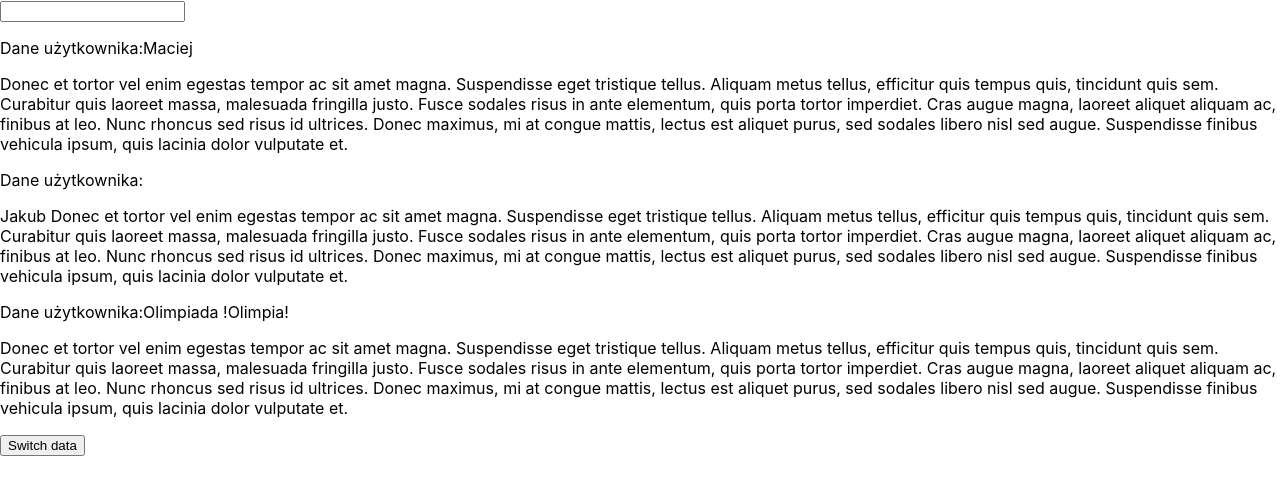
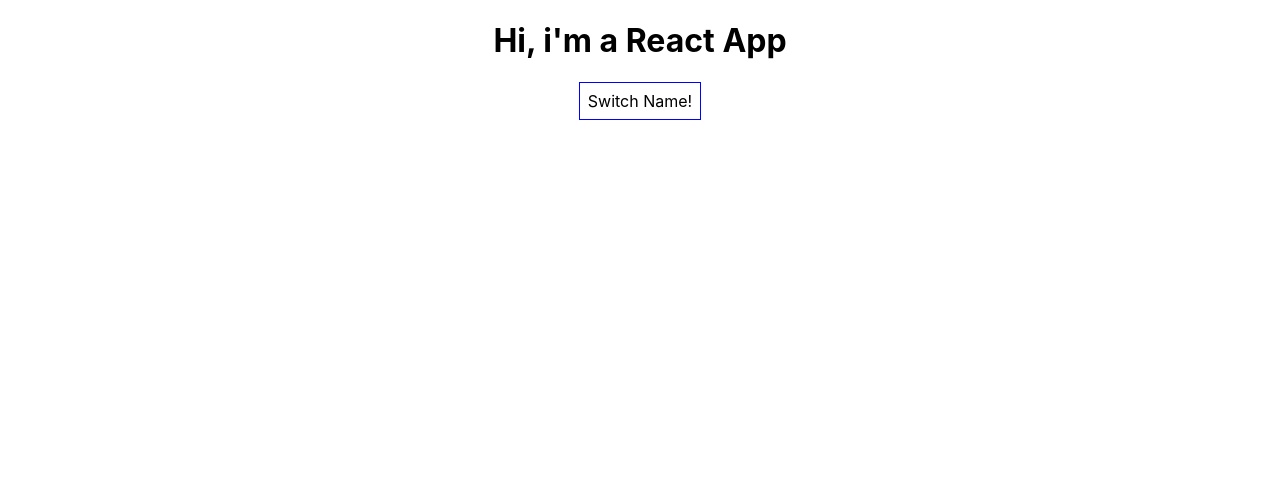
Before and after one commit to MazurMaciej/Training-React, a React (Create React App) app: page / in a window 1280 px wide. Shown: the top 494 px of the page. Built offline with nearby package versions, Linux system fonts and the light colour scheme.

Commit message:
I added expanded button, use setState and ternary operator in App.js

```diff
--- a/src/App-folder/App.js
+++ b/src/App-folder/App.js
@@ -11,7 +11,8 @@ class App extends Component {
       { name: "Miłoszo", age: 21 },
       { name: "Mikołajo", age: 32 }
     ],
-    otherState: "some new info"
+    otherState: "some new info",
+    showPersons: false,
   };
 
   switchButtonHandler = newName => {
@@ -38,18 +39,32 @@ class App extends Component {
     });
   };
 
+  toggleOnList = () => {
+    const doesShow = this.state.showPersons;
+    this.setState({showPersons: !doesShow})
+  };
+
+
   render() {
     const styleButton = {
       backgroundColor: "white",
       font: "inherit",
       border: "1px solid blue",
       padding: "8px",
-      cursor: 'pointer'
+      cursor: "pointer"
     };
 
     return (
       <div className="App">
         <h1>Hi, i'm a React App</h1>
+        <button
+          style={styleButton}
+          onClick={this.toggleOnList}>
+          Switch Name!
+        </button>
+        {
+        this.state.showPersons ?
+        <div >
           <Person
             name={this.state.persons[0].name}
             age={this.state.persons[0].age}
@@ -66,14 +81,6 @@ class App extends Component {
             {" "}
             I really like travel!
           </Person>
-        <button
-          style = {styleButton}
-          onClick={() => {
-            this.switchButtonHandler("Olimpia");
-          }}
-        >
-          Switch Name!
-        </button>
           <Person
             name={this.state.persons[3].name}
             age={this.state.persons[3].age}
@@ -82,6 +89,7 @@ class App extends Component {
             name={this.state.persons[4].name}
             age={this.state.persons[4].age}
           />
+        </div> : null}
       </div>
     );
 
--- a/src/Root/Root.js
+++ b/src/Root/Root.js
@@ -28,7 +28,7 @@ class Root extends Component {
       <>
         <UserInput changed={this.nameChangeHandler} />
         <UserOutput name="Maciej" />
-        <UserOutput username="Jakub " />
+        <UserOutput name="Jakub " />
         <UserOutput name={this.state.username} password={this.state.password} />
         <button onClick={this.switchDataHandler.bind(this, "Olimpia")}>
           Switch data
--- a/src/UserOutput/UserOutput.js
+++ b/src/UserOutput/UserOutput.js
@@ -8,16 +8,7 @@ const UserOutput = props => {
           Dane użytkownika:
       {props.name}{props.password}<br/>
       </p>
-      <p> {props.username}
-        Donec et tortor vel enim egestas tempor ac sit amet magna. Suspendisse
-        eget tristique tellus. Aliquam metus tellus, efficitur quis tempus quis,
-        tincidunt quis sem. Curabitur quis laoreet massa, malesuada fringilla
-        justo. Fusce sodales risus in ante elementum, quis porta tortor
-        imperdiet. Cras augue magna, laoreet aliquet aliquam ac, finibus at leo.
-        Nunc rhoncus sed risus id ultrices. Donec maximus, mi at congue mattis,
-        lectus est aliquet purus, sed sodales libero nisl sed augue. Suspendisse
-        finibus vehicula ipsum, quis lacinia dolor vulputate et.
-      </p>
+
     </div>
   );
 };
--- a/src/index.js
+++ b/src/index.js
@@ -7,7 +7,7 @@ import Root from './Root/Root';
 
 import './index.css';
 
-ReactDOM.render(< Root/>, document.getElementById('root'));
+ReactDOM.render(< App/>, document.getElementById('root'));
 
 // If you want your app to work offline and load faster, you can change
 // unregister() to register() below. Note this comes with some pitfalls.
```
Lines whose indentation alone changed are shown as unchanged.
